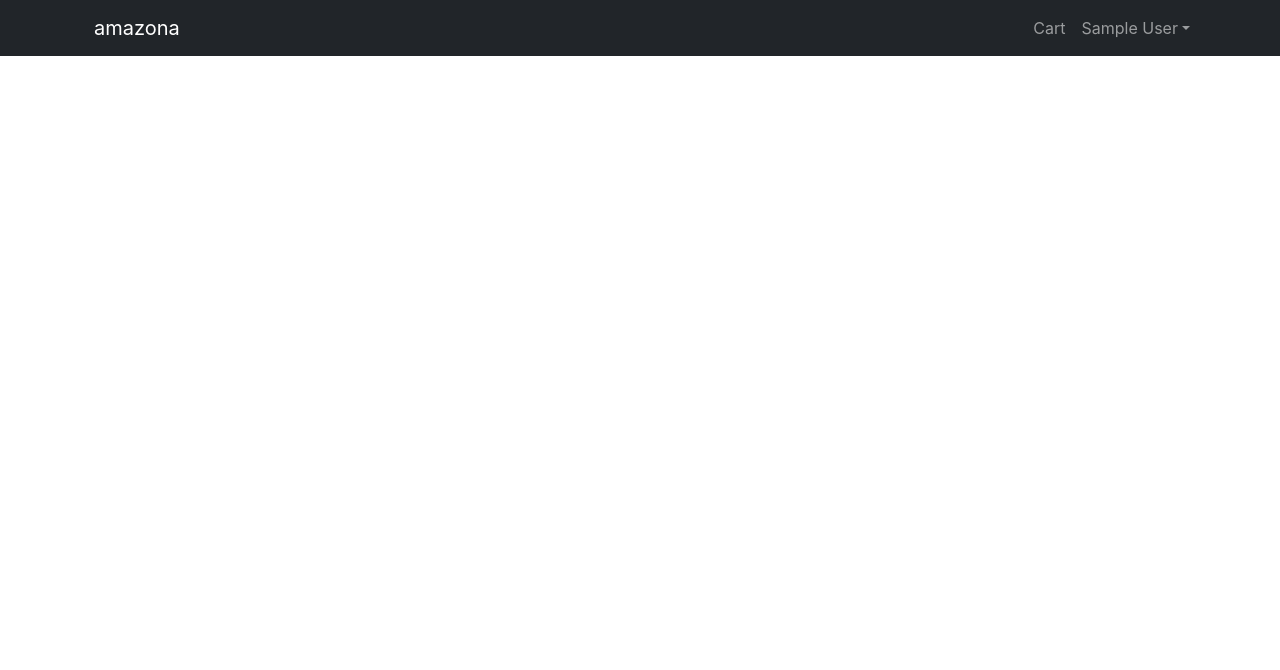
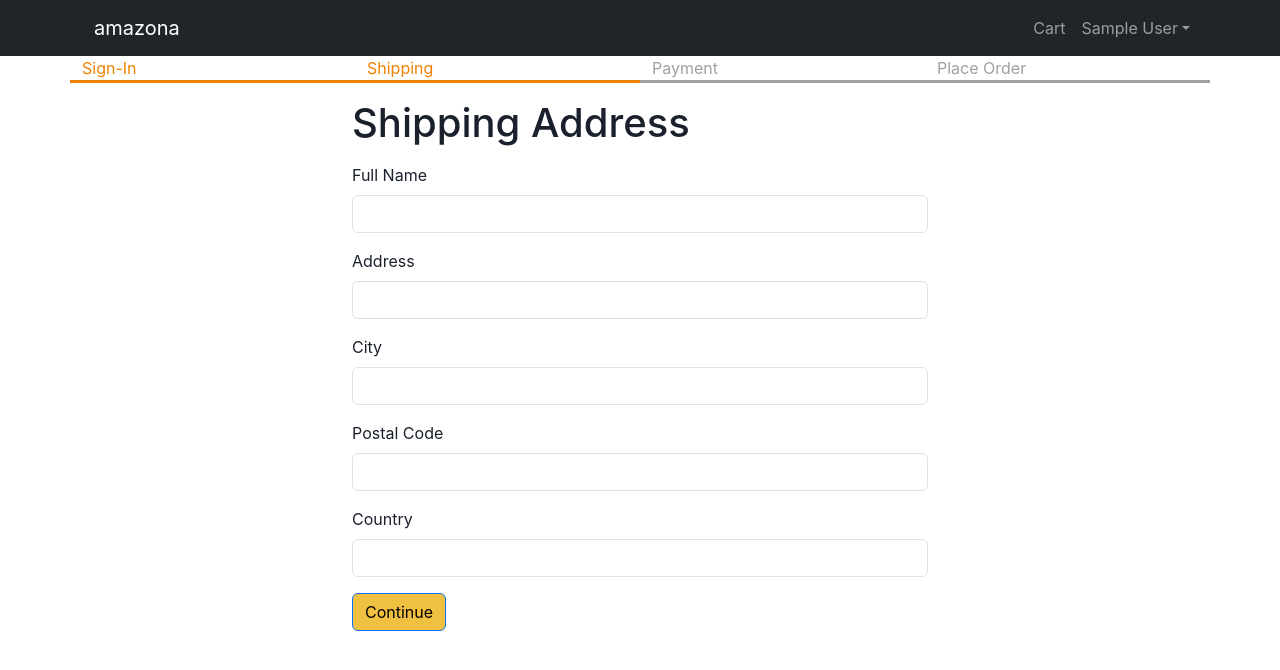
Before and after one commit to moahmeda-abdo/mern-ecommerce-version2, a React (Create React App) app in the folder client/: page /shipping in a window 1280 px wide. Shown: the top 670 px of the page. Built offline with nearby package versions, Linux system fonts and the light colour scheme; sample sign-in values are in the browser's storage.

Commit message:
shipping-address

```diff
--- a/client/src/App.js
+++ b/client/src/App.js
@@ -7,6 +7,7 @@
 import SignInPage from "./pages/SignInPage";
 import { ToastContainer } from 'react-toastify';
 import 'react-toastify/dist/ReactToastify.css';
+import ShippingAddresspage from "./pages/ShippingAddresspage";
 
 function App() {
   return (
@@ -20,6 +21,8 @@
             <Route path="/products/:slug" element={<ProductPage />} />
             <Route path="/cart" element={<CartPage />} />
             <Route path="/signin" element={<SignInPage />} />
+            <Route path="/shipping" element={<ShippingAddresspage />} />
+
           </Routes>
         </Container>
       </BrowserRouter>
--- /dev/null
+++ b/client/src/components/CheckoutSteps.js
@@ -0,0 +1,14 @@
+import React from "react";
+import Row from "react-bootstrap/Row";
+import Col from "react-bootstrap/Col";
+
+export default function CheckoutSteps(props) {
+  return (
+    <Row className="checkout-steps">
+      <Col className={props.step1 ? "active" : ""}>Sign-In</Col>
+      <Col className={props.step2 ? "active" : ""}>Shipping</Col>
+      <Col className={props.step3 ? "active" : ""}>Payment</Col>
+      <Col className={props.step4 ? "active" : ""}>Place Order</Col>
+    </Row>
+  );
+}
--- a/client/src/components/NavigationBar.js
+++ b/client/src/components/NavigationBar.js
@@ -16,6 +16,7 @@
   const signoutHandler = () => {
     ctxDispatch({ type: "USER_SIGNOUT" });
     localStorage.removeItem("userInfo");
+    localStorage.removeItem('shippingAddress');
   };
 
   return (
--- a/client/src/index.css
+++ b/client/src/index.css
@@ -96,3 +96,12 @@
 .small-container {
   max-width: 600px;
 }
+.checkout-steps>div {
+  border-bottom: 0.2rem solid #a0a0a0;
+  color: #a0a0a0;
+}
+
+.checkout-steps>div.active {
+  border-bottom: 0.2rem solid #f08000;
+  color: #f08000;
+}
--- /dev/null
+++ b/client/src/pages/ShippingAddresspage.js
@@ -0,0 +1,112 @@
+import React, { useContext, useEffect, useState } from "react";
+import { Helmet } from "react-helmet-async";
+import Form from "react-bootstrap/Form";
+import Button from "react-bootstrap/Button";
+import { useNavigate } from "react-router-dom";
+
+import CheckoutSteps from "../components/CheckoutSteps";
+import { Store } from "./Store";
+
+export default function ShippingAddresspage() {
+  const navigate = useNavigate();
+  const { state, dispatch: ctxDispatch } = useContext(Store);
+  const {
+    userInfo,
+    cart: { shippingAddress },
+  } = state;
+  const [fullName, setFullName] = useState(shippingAddress.fullName || "");
+  const [address, setAddress] = useState(shippingAddress.address || "");
+  const [city, setCity] = useState(shippingAddress.city || "");
+  const [postalCode, setPostalCode] = useState(
+    shippingAddress.postalCode || ""
+  );
+  useEffect(() => {
+    if (!userInfo) {
+      navigate("/signin?redirect=/shipping");
+    }
+  }, [userInfo, navigate]);
+  const [country, setCountry] = useState(shippingAddress.country || "");
+  const submitHandler = (e) => {
+    e.preventDefault();
+    ctxDispatch({
+      type: "SAVE_SHIPPING_ADDRESS",
+      payload: {
+        fullName,
+        address,
+        city,
+        postalCode,
+        country,
+      },
+    });
+    localStorage.setItem(
+      "shippingAddress",
+      JSON.stringify({
+        fullName,
+        address,
+        city,
+        postalCode,
+        country,
+      })
+    );
+    navigate("/payment");
+  };
+  return (
+    <div>
+      <Helmet>
+        <title>Shipping Address</title>
+      </Helmet>
+
+      <CheckoutSteps step1 step2></CheckoutSteps>
+      <div className="container small-container">
+        <h1 className="my-3">Shipping Address</h1>
+        <Form onSubmit={submitHandler}>
+          <Form.Group className="mb-3" controlId="fullName">
+            <Form.Label>Full Name</Form.Label>
+            <Form.Control
+              value={fullName}
+              onChange={(e) => setFullName(e.target.value)}
+              required
+            />
+          </Form.Group>
+          <Form.Group className="mb-3" controlId="address">
+            <Form.Label>Address</Form.Label>
+            <Form.Control
+              value={address}
+              onChange={(e) => setAddress(e.target.value)}
+              required
+            />
+          </Form.Group>
+          <Form.Group className="mb-3" controlId="city">
+            <Form.Label>City</Form.Label>
+            <Form.Control
+              value={city}
+              onChange={(e) => setCity(e.target.value)}
+              required
+            />
+          </Form.Group>
+          <Form.Group className="mb-3" controlId="postalCode">
+            <Form.Label>Postal Code</Form.Label>
+            <Form.Control
+              value={postalCode}
+              onChange={(e) => setPostalCode(e.target.value)}
+              required
+            />
+          </Form.Group>
+          <Form.Group className="mb-3" controlId="country">
+            <Form.Label>Country</Form.Label>
+            <Form.Control
+              value={country}
+              onChange={(e) => setCountry(e.target.value)}
+              required
+            />
+          </Form.Group>
+          <div className="mb-3">
+            <Button variant="primary" type="submit">
+              Continue
+            </Button>
+          </div>
+        </Form>
+      </div>
+    </div>
+  );
+}
--- a/client/src/pages/Store.js
+++ b/client/src/pages/Store.js
@@ -4,9 +4,12 @@
 
 const intialState = {
   userInfo: localStorage.getItem("userInfo")
-  ? JSON.parse(localStorage.getItem("userInfo"))
-  : null,
+    ? JSON.parse(localStorage.getItem("userInfo"))
+    : null,
   cart: {
+    shippingAddress: localStorage.getItem("shippingAddress")
+      ? JSON.parse(localStorage.getItem("shippingAddress"))
+      : {},
     cartItems: localStorage.getItem("cartItems")
       ? JSON.parse(localStorage.getItem("cartItems"))
       : [],
@@ -41,7 +44,21 @@
     case "USER_SIGNIN":
       return { ...state, userInfo: action.payload };
     case "USER_SIGNOUT":
-      return { ...state, userInfo: null };
+      return {
+      ...state,
+      userInfo: null ,
+      cart: {
+        cartItems: [],
+        shippingAddress: {},
+      },
+    };
+  case 'SAVE_SHIPPING_ADDRESS':
+    return {
+      ...state,
+      cart: {
+        ...state.cart,
+        shippingAddress: action.payload,
+      }, };
     default:
       return state;
   }
```
